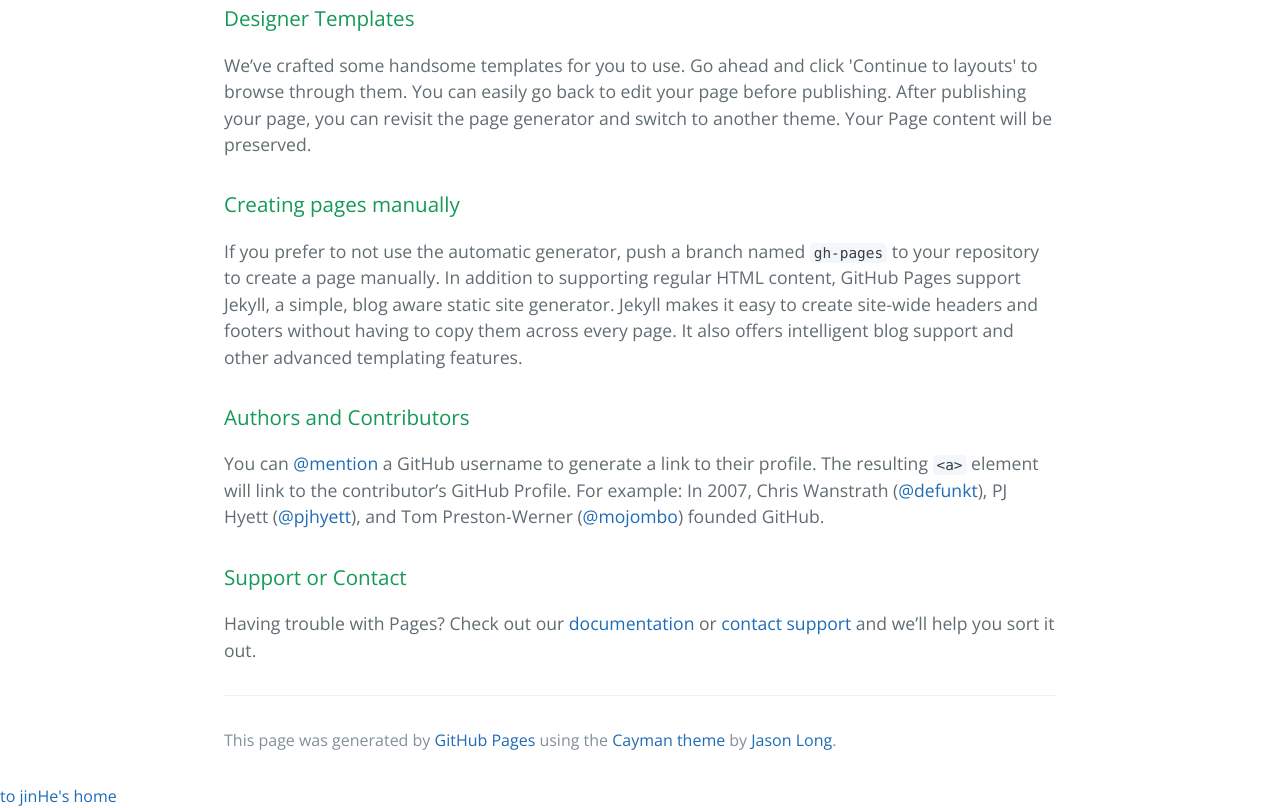
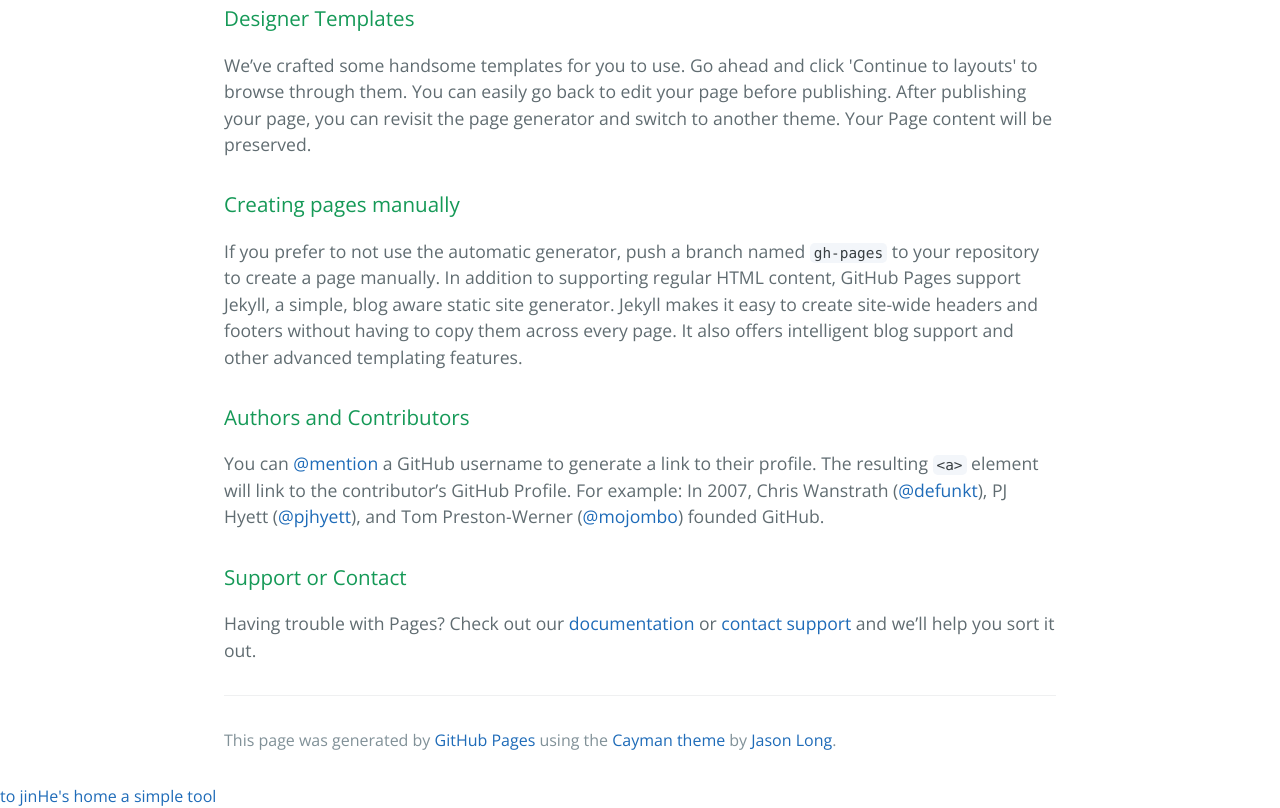
Before and after one commit to hejinhappy/hejinhappy.github.com, a plain HTML site: page index.html in a window 1280 px wide. Shown: the part 485-1293 px from the top of the page. Drawn offline with nearby package versions, Linux system fonts and the light colour scheme.

Commit message:
add a new link

```diff
--- a/index.html
+++ b/index.html
@@ -49,5 +49,6 @@
     </section>
 
   <a href="home.html"> to jinHe's home</a>
+  <a href="example.html">a simple tool</a>
   </body>
 </html>
```
